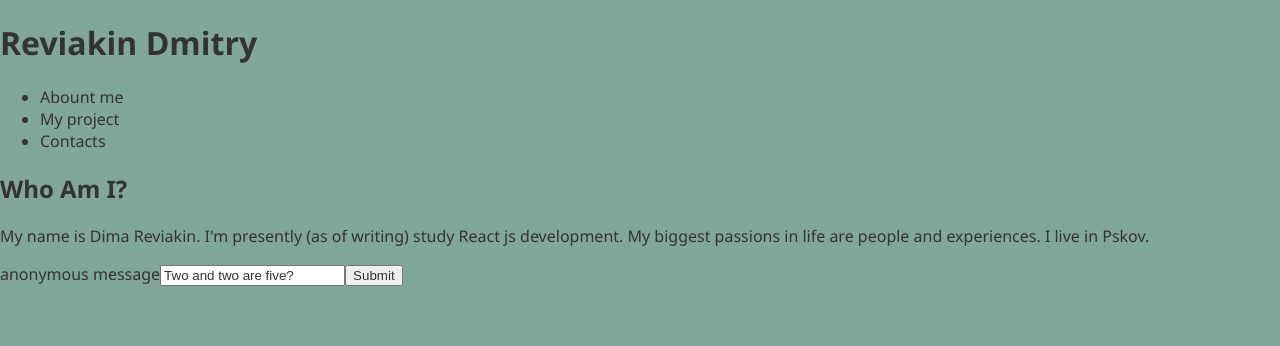
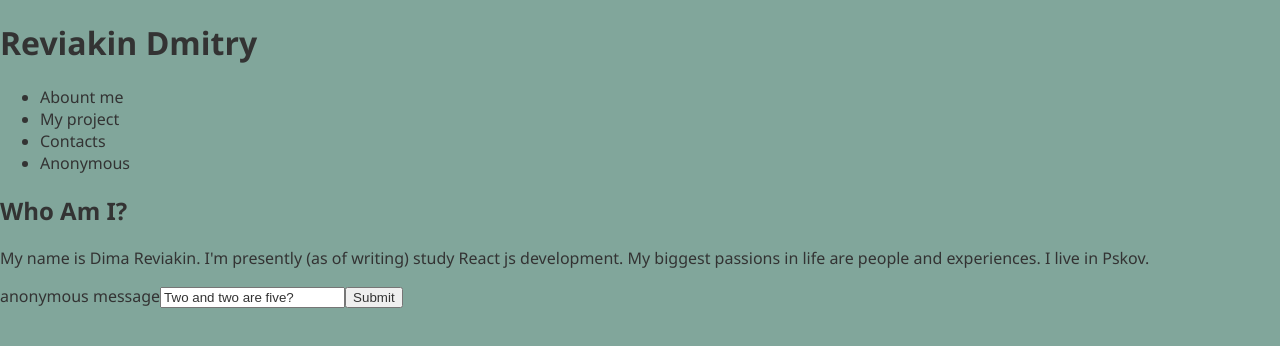
Before and after one commit to reviakin/personal-site, a React (Vite) app: page / in a window 1280 px wide. Shown: the top 346 px of the page. Built offline with nearby package versions, Linux system fonts and the light colour scheme.

Commit message:
add Anonymous in Header component

```diff
--- a/src/components/Header.js
+++ b/src/components/Header.js
@@ -9,6 +9,7 @@ export default function Header() {
                 </li>
                 <li>My project</li>
                 <li>Contacts</li>
+                <li>Anonymous</li>
             </ul>
         </div>
     )
```
